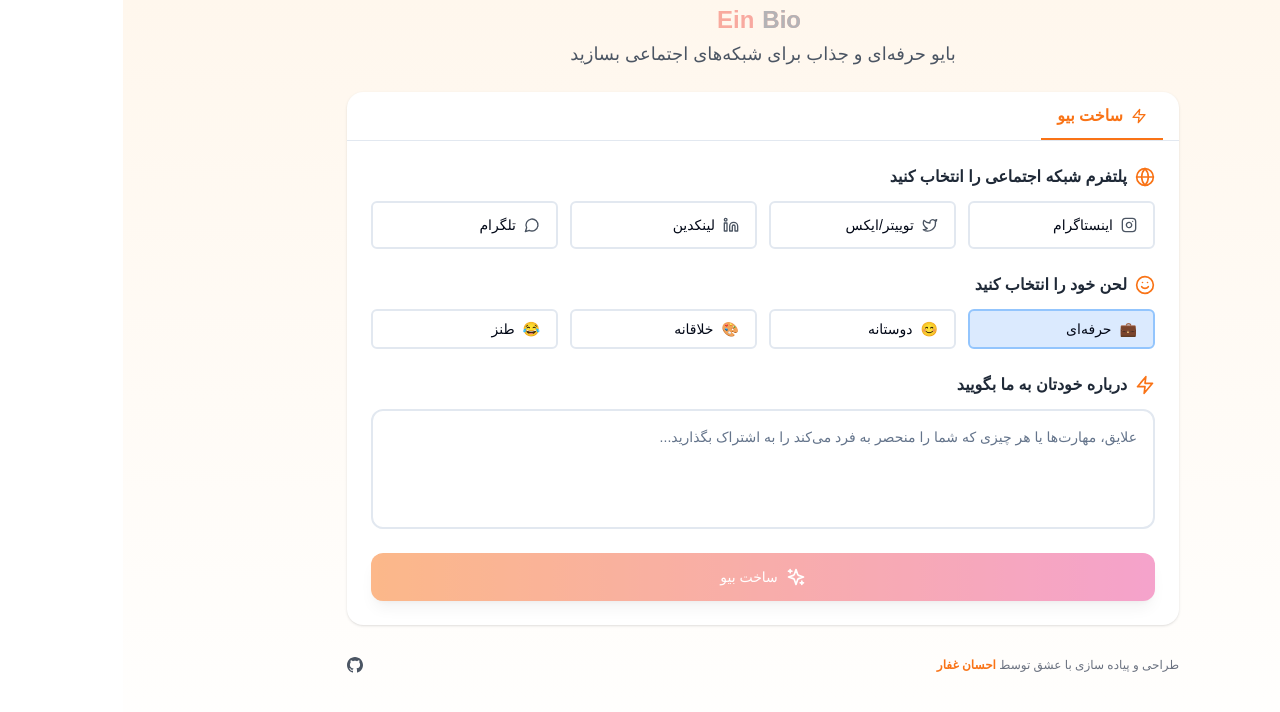
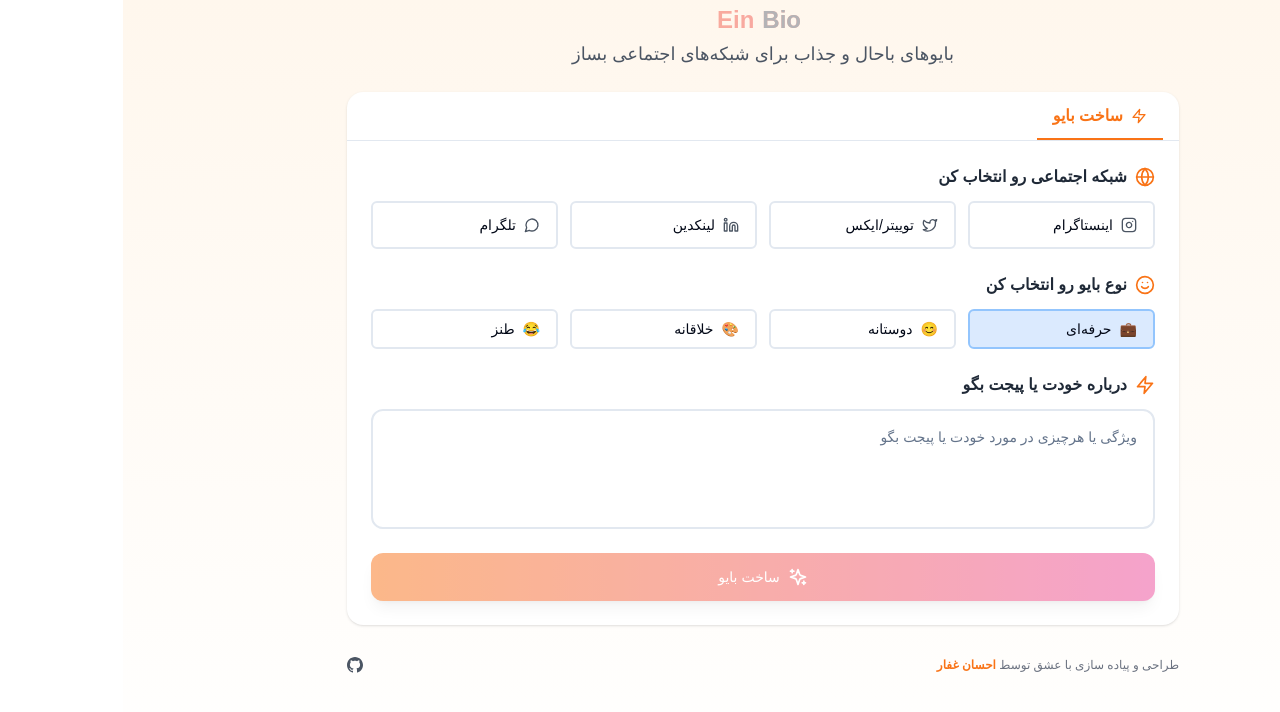
Before and after one commit to ehsanghaffar/einbio, a Next.js app: page / in a window 1280 px wide. Shown: the top 712 px of the page. Built offline with nearby package versions, Linux system fonts and the light colour scheme; a web font is replaced by a local one.

Commit message:
Refine Persian UI text for consistency

```diff
--- a/app/page.tsx
+++ b/app/page.tsx
@@ -161,7 +161,7 @@ const BioGenerator = () => {
     setNote("");
 
     if (isCooldown) {
-      sonnar("لطفا چند لحظه صبر کنید دوباره بزنید", {
+      sonnar("لطفا چند لحظه صبر کن و دوباره بزن", {
         icon: "⏳",
       });
       return;
@@ -205,16 +205,16 @@ const BioGenerator = () => {
       }
       setActiveView("result");
 
-      sonnar.success("بیو تولید شد!");
+      sonnar.success("بایو ساخته شد!");
     } catch (err) {
       const errorMessage =
         err instanceof Error
           ? err.message
-          : "خطایی در تولید بیو رخ داد. لطفاً دوباره تلاش کنید.";
+          : "خطایی در تولید بایو رخ داد. لطفاً دوباره تلاش کنید.";
       console.error("Error generating bio:", err);
       setError(errorMessage);
 
-      sonnar.error("خطایی در تولید بیو رخ داد. لطفاً دوباره تلاش کنید.");
+      sonnar.error("خطایی در تولید بایو رخ داد. لطفاً دوباره تلاش کنید.");
     } finally {
       setIsGenerating(false);
       setCooldownTimer(NEXT_PUBLIC_COOLDOWN_TIME);
@@ -241,7 +241,7 @@ const BioGenerator = () => {
           </div> */}
           <Header />
           <p className="text-gray-600 max-w-xl mx-auto text-xs sm:text-lg">
-            بایو حرفه‌ای و جذاب برای شبکه‌های اجتماعی بسازید
+            بایوهای باحال و جذاب برای شبکه‌های اجتماعی بساز
           </p>
         </motion.div>
 
@@ -265,7 +265,7 @@ const BioGenerator = () => {
               >
                 <div className="flex items-center">
                   <Zap className="h-4 w-4 ml-2" />
-                  ساخت بیو
+                  ساخت بایو
                 </div>
                 {activeView === "generate" && (
                   <div className="absolute bottom-0 left-0 right-0 h-0.5 bg-orange-500"></div>
@@ -300,7 +300,7 @@ const BioGenerator = () => {
                 <div className="flex items-center gap-2 mb-3">
                   <Globe className="h-5 w-5 text-orange-500" />
                   <h3 className="font-bold text-gray-800">
-                    پلتفرم شبکه اجتماعی را انتخاب کنید
+                   شبکه اجتماعی رو انتخاب کن
                   </h3>
                 </div>
                 <div className="grid grid-cols-2 sm:grid-cols-4 gap-3">
@@ -339,7 +339,7 @@ const BioGenerator = () => {
                 <div className="flex items-center gap-2 mb-3">
                   <Smile className="h-5 w-5 text-orange-500" />
                   <h3 className="font-bold text-gray-800">
-                    لحن خود را انتخاب کنید
+                    نوع بایو رو انتخاب کن
                   </h3>
                 </div>
                 <div className="grid grid-cols-2 sm:grid-cols-4 gap-3">
@@ -369,7 +369,7 @@ const BioGenerator = () => {
                   <div className="flex items-center gap-2">
                     <Zap className="h-5 w-5 text-orange-500" />
                     <h3 className="font-bold text-gray-800">
-                      درباره خودتان به ما بگویید
+                      درباره خودت یا پیجت بگو
                     </h3>
                   </div>
                   {platform && (
@@ -382,7 +382,7 @@ const BioGenerator = () => {
                   )}
                 </div>
                 <Textarea
-                  placeholder="علایق، مهارت‌ها یا هر چیزی که شما را منحصر به فرد می‌کند را به اشتراک بگذارید..."
+                  placeholder="ویژگی یا هرچیزی در مورد خودت یا پیجت بگو"
                   className="min-h-[120px] resize-none border-2 focus:border-orange-300 rounded-xl p-4 transition-all"
                   value={aboutYou}
                   onChange={(e) => setAboutYou(e.target.value)}
@@ -391,8 +391,8 @@ const BioGenerator = () => {
                 {platform && charCount > getCurrentPlatform().limit * 0.8 && (
                   <p className={`text-sm ${getCharLimitColor()}`}>
                     {charCount > getCurrentPlatform().limit * 0.9
-                      ? "به محدودیت کاراکتر نزدیک شده‌اید!"
-                      : "در حال نزدیک شدن به محدودیت کاراکتر هستید."}
+                      ? "به محدودیت کاراکتر نزدیک شدی!"
+                      : "در حال نزدیک شدن به محدودیت کاراکتر هستی."}
                   </p>
                 )}
               </div>
@@ -423,7 +423,7 @@ const BioGenerator = () => {
                 ) : (
                   <>
                     <Sparkles className="ml-2 h-5 w-5" />
-                    ساخت بیو
+                    ساخت بایو
                   </>
                 )}
               </MotionButton>
```
